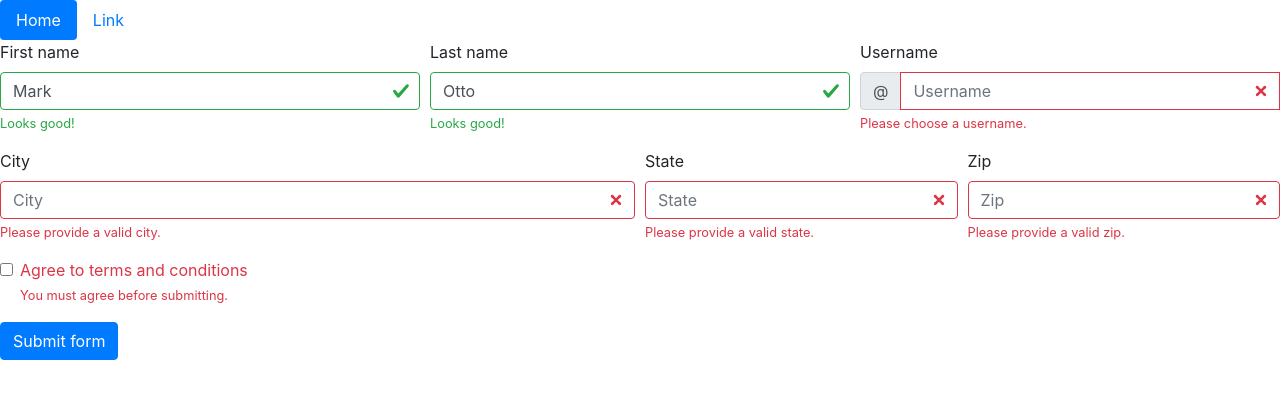
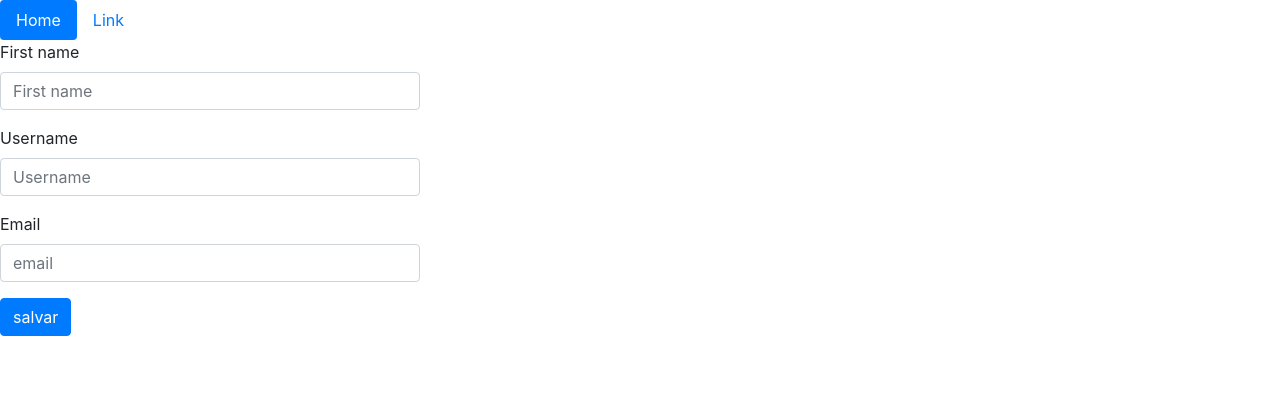
Before and after one commit to ramorim1998/http-estudos, an Angular app: page /novo-usuario in a window 1280 px wide. Shown: the top 398 px of the page. Built offline with nearby package versions, Linux system fonts and the light colour scheme.

Commit message:
criação do metodo getAll

```diff
--- a/db.json
+++ b/db.json
@@ -1,6 +1,7 @@
 {
   "user":[
-      {"id":1,"nome":"rafael","username":"fael","email":"araujor920@gmail.com"},
-      {"id":2,"nome":"gyovanna","username":"gyo","email":"gyovannac@gmail.com"}
+      {"id":1,"name":"rafael","username":"fael","email":"araujor920@gmail.com"},
+      {"id":2,"name":"gyovanna","username":"gyo","email":"gyovannac@gmail.com"},
+      {"id":3,"name":"luke","username":"zoin","email":"gyovannac@gmail.com"}
   ]
 }
--- a/src/app/app-routing.module.ts
+++ b/src/app/app-routing.module.ts
@@ -7,7 +7,8 @@ import { Routes, RouterModule } from '@angular/router';
 const routes: Routes = [
   {path:'home',component:UsuarioListComponent},
   {path:'',pathMatch:'full',redirectTo:'home'},
-  {path:'novo-usuario',component:UsuarioFormComponent}
+  {path:'novo-usuario',component:UsuarioFormComponent},
+  {path:'editar/:id',component:UsuarioFormComponent}
 ];
 
 @NgModule({
--- a/src/app/app.module.ts
+++ b/src/app/app.module.ts
@@ -1,10 +1,12 @@
 import { BrowserModule } from '@angular/platform-browser';
 import { NgModule } from '@angular/core';
 
+import {ReactiveFormsModule} from '@angular/forms';
 import { AppRoutingModule } from './app-routing.module';
 import { AppComponent } from './app.component';
 import { UsuarioListComponent } from './usuario-list/usuario-list.component';
 import { UsuarioFormComponent } from './usuario-form/usuario-form.component';
+import { HttpClientModule } from '@angular/common/http';
 
 @NgModule({
   declarations: [
@@ -14,7 +16,9 @@ import { UsuarioFormComponent } from './usuario-form/usuario-form.component';
   ],
   imports: [
     BrowserModule,
-    AppRoutingModule
+    AppRoutingModule,
+    HttpClientModule,
+    ReactiveFormsModule
   ],
   providers: [],
   bootstrap: [AppComponent]
--- a/src/app/usuario-form/usuario-form.component.html
+++ b/src/app/usuario-form/usuario-form.component.html
@@ -1,65 +1,25 @@
-<form>
+<form class="needs-validation" novalidate [formGroup]="userForm">
     <div class="form-row">
-      <div class="col-md-4 mb-3">
-        <label for="validationServer01">First name</label>
-        <input type="text" class="form-control is-valid" id="validationServer01" placeholder="First name" value="Mark" required>
-        <div class="valid-feedback">
-          Looks good!
+        <div class="col-md-4 mb-3">
+            <label for="validationCustom01">First name</label>
+            <input type="text" class="form-control" id="validationCustom01" placeholder="First name" formControlName = "name">
+
         </div>
-      </div>
-      <div class="col-md-4 mb-3">
-        <label for="validationServer02">Last name</label>
-        <input type="text" class="form-control is-valid" id="validationServer02" placeholder="Last name" value="Otto" required>
-        <div class="valid-feedback">
-          Looks good!
-        </div>
-      </div>
-      <div class="col-md-4 mb-3">
-        <label for="validationServerUsername">Username</label>
-        <div class="input-group">
-          <div class="input-group-prepend">
-            <span class="input-group-text" id="inputGroupPrepend3">@</span>
-          </div>
-          <input type="text" class="form-control is-invalid" id="validationServerUsername" placeholder="Username" aria-describedby="inputGroupPrepend3" required>
-          <div class="invalid-feedback">
-            Please choose a username.
-          </div>
-        </div>
-      </div>
     </div>
     <div class="form-row">
-      <div class="col-md-6 mb-3">
-        <label for="validationServer03">City</label>
-        <input type="text" class="form-control is-invalid" id="validationServer03" placeholder="City" required>
-        <div class="invalid-feedback">
-          Please provide a valid city.
+        <div class="col-md-4 mb-3">
+            <label for="validationCustom02">Username</label>
+            <input type="text" class="form-control" id="validationCustom02" placeholder="Username" formControlName = "username">
+
         </div>
-      </div>
-      <div class="col-md-3 mb-3">
-        <label for="validationServer04">State</label>
-        <input type="text" class="form-control is-invalid" id="validationServer04" placeholder="State" required>
-        <div class="invalid-feedback">
-          Please provide a valid state.
+    </div>
+    <div class="form-row">
+        <div class="col-md-4 mb-3">
+            <label for="validationCustom03">Email</label>
+            <input type="text" class="form-control" id="validationCustom03" placeholder="email" formControlName = "email">
         </div>
-      </div>
-      <div class="col-md-3 mb-3">
-        <label for="validationServer05">Zip</label>
-        <input type="text" class="form-control is-invalid" id="validationServer05" placeholder="Zip" required>
-        <div class="invalid-feedback">
-          Please provide a valid zip.
-        </div>
-      </div>
     </div>
-    <div class="form-group">
-      <div class="form-check">
-        <input class="form-check-input is-invalid" type="checkbox" value="" id="invalidCheck3" required>
-        <label class="form-check-label" for="invalidCheck3">
-          Agree to terms and conditions
-        </label>
-        <div class="invalid-feedback">
-          You must agree before submitting.
-        </div>
-      </div>
+    <div>
+        <button type = "submit" class="btn btn-primary">salvar</button>
     </div>
-    <button class="btn btn-primary" type="submit">Submit form</button>
-  </form>
+</form>
--- a/src/app/usuario-form/usuario-form.component.ts
+++ b/src/app/usuario-form/usuario-form.component.ts
@@ -1,4 +1,5 @@
 import { Component, OnInit } from '@angular/core';
+import { FormGroup, FormBuilder, Validators } from '@angular/forms';
 
 @Component({
   selector: 'app-usuario-form',
@@ -6,10 +7,15 @@ import { Component, OnInit } from '@angular/core';
   styleUrls: ['./usuario-form.component.css']
 })
 export class UsuarioFormComponent implements OnInit {
-
-  constructor() { }
+  userForm: FormGroup;
+  constructor(private userBuilder: FormBuilder) { }
 
   ngOnInit() {
+    this.userForm = this.userBuilder.group({
+      name: [null,[Validators.required, Validators.minLength(3)]],
+      username:[null,[Validators.required, Validators.minLength(3)]],
+      email:[null,[Validators.required, Validators.email]]
+    })
   }
 
 }
--- a/src/app/usuario-list/usuario-list.component.html
+++ b/src/app/usuario-list/usuario-list.component.html
@@ -1,10 +1,17 @@
 <div class="card" style="width: 18rem;">
     <div class="card-header">
-      Featured
+      Uusuarios
     </div>
-    <ul class="list-group list-group-flush" *ngFor="let user of users">
-      <li class="list-group-item">{{user.name}}<button>Atualizar</button><button>deletar</button></li>
+    <div class="ok" *ngIf="usuarios$ | async; else loading">
+    <ul class="list-group list-group-flush" *ngFor="let user of usuarios$ | async ">
       <li class="list-group-item">{{user.name}}</li>
-      <li class="list-group-item">{{user.name}}</li>
+      <li class="list-group-item">{{user.username}}</li>
+      <li class="list-group-item">{{user.email}}</li>
+      <button>Atualizar</button><button>dele</button>
     </ul>
+    <button class="btn btn-primary" routerLink = '/novo-usuario'>Novo usuario</button>
   </div>
+</div>
+  <ng-template #loading>
+      <span>carregando usuarios...</span>
+  </ng-template>
--- a/src/app/usuario-list/usuario-list.component.ts
+++ b/src/app/usuario-list/usuario-list.component.ts
@@ -1,5 +1,7 @@
+import { UsuarioService } from './../usuario.service';
 import { Usuario } from './../domains/usuario';
 import { Component, OnInit } from '@angular/core';
+import { Observable } from 'rxjs';
 
 @Component({
   selector: 'app-usuario-list',
@@ -7,11 +9,14 @@ import { Component, OnInit } from '@angular/core';
   styleUrls: ['./usuario-list.component.css']
 })
 export class UsuarioListComponent implements OnInit {
-  usuarios: Usuario[];
+  //usuarios: Usuario[];
+  usuarios$: Observable<Usuario[]>;
 
-  constructor() { }
+  constructor(private user: UsuarioService) { }
 
   ngOnInit() {
+    this.usuarios$ = this.user.list();
+    //this.user.list().subscribe(dados=>this.usuarios=dados);
   }
 
 }
--- a/src/app/usuario.service.ts
+++ b/src/app/usuario.service.ts
@@ -1,9 +1,15 @@
+import { Usuario } from './domains/usuario';
 import { Injectable } from '@angular/core';
+import { HttpClient } from '@angular/common/http';
+import { delay } from 'rxjs/operators';
 
 @Injectable({
   providedIn: 'root'
 })
 export class UsuarioService {
-
-  constructor() { }
+  private readonly API = 'http://localhost:3000/user'
+  constructor(private http: HttpClient) { }
+  list(){
+    return this.http.get<Usuario[]>(this.API).pipe(delay(1000));
+  }
 }
```
